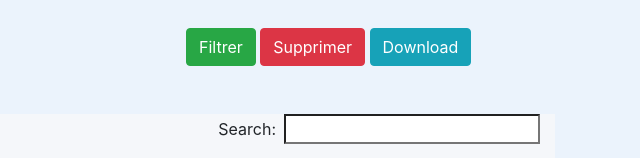
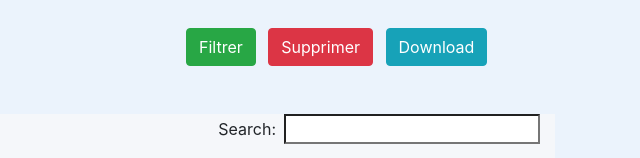
Before and after one commit to luis-doudeau/SAE-3.05, a Python web app: template Developpement/app/templates/dormeurSecretaire.html in a window 1280 px wide. Shown: the part 126-284 px from the top of the page, without its empty margins (640-1280 px from the left). Run offline with Jinja, Linux system fonts and the light colour scheme; the template is opened without the code that fills it, so the values that code supplies are empty; some libraries are stand-ins or nearby versions; some web fonts are replaced.

Commit message:
ajout margin sur boutons

```diff
--- a/Developpement/app/templates/dormeurSecretaire.html
+++ b/Developpement/app/templates/dormeurSecretaire.html
@@ -6,8 +6,8 @@
             <div class="row">
                 <div class="col-12 col-md-8"></div>
                 <div class="col-6 col-md-4">
-                    <button id="Filtres" type="button" class="btn btn-success">Filtrer</button>
-                    <button id="buttonmodalSupr" type="button" class="btn btn-danger" data-toggle="modal" data-target="#modalSupprimer">Supprimer</button>
+                    <button id="Filtres" type="button" class="btn btn-success mr-2">Filtrer</button>
+                    <button id="buttonmodalSupr" type="button" class="btn btn-danger mr-2" data-toggle="modal" data-target="#modalSupprimer">Supprimer</button>
                     <a href="/download">
                     <button class="btn btn-info">Download</button>
                     </a>
```
